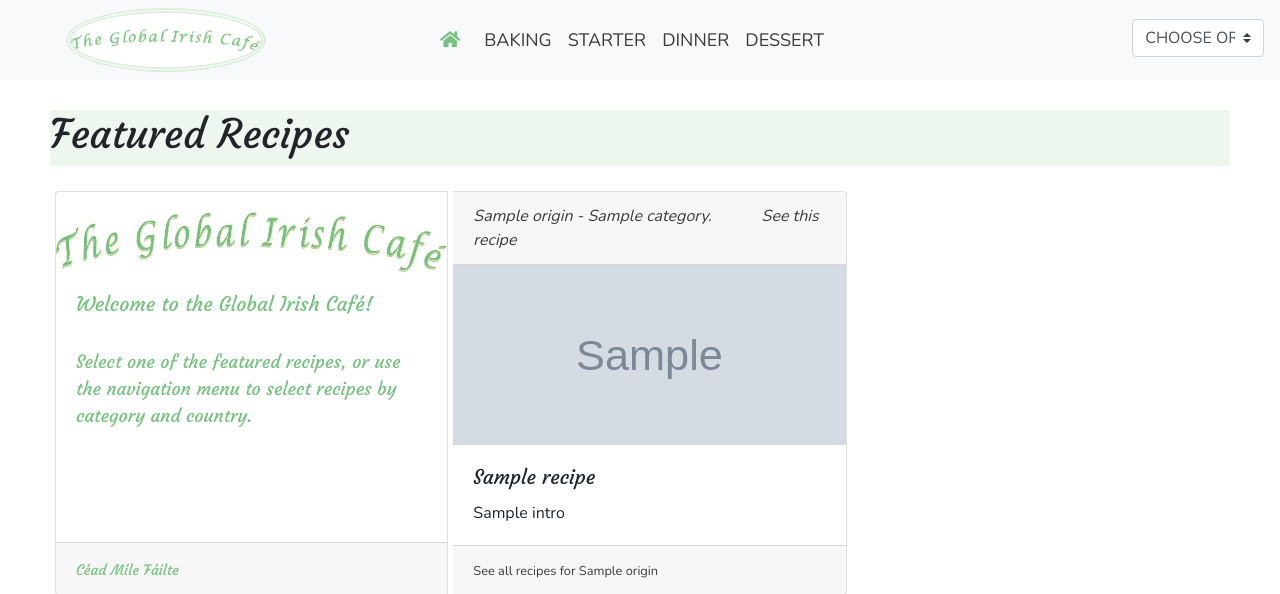
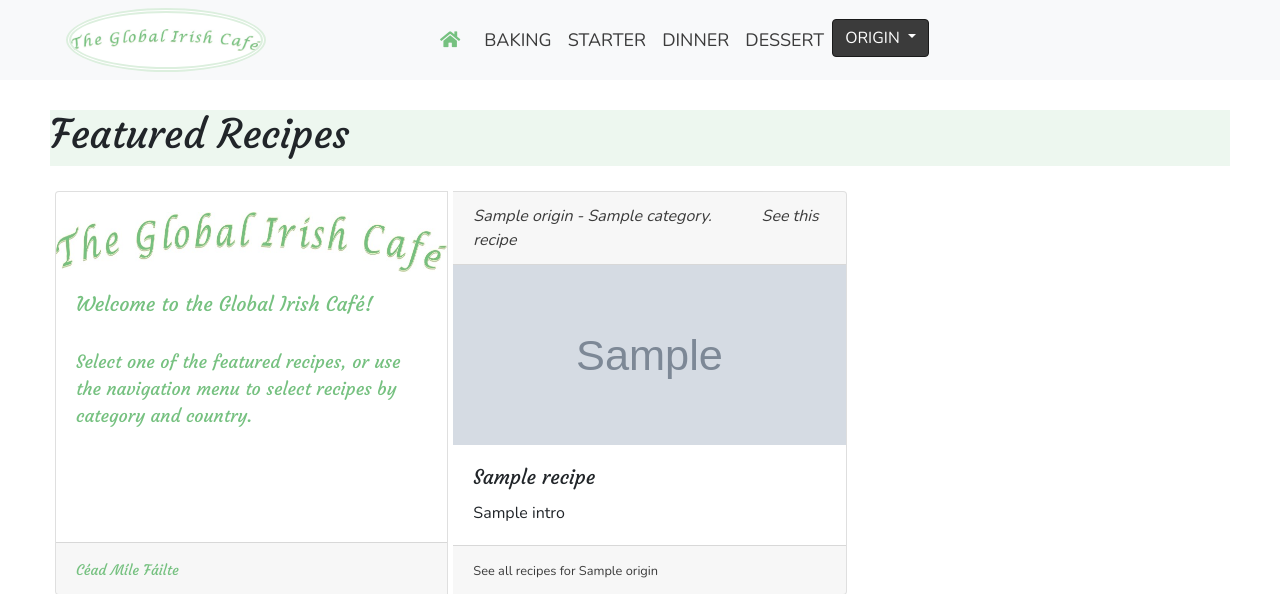
Before and after one commit to KittyMcDonagh/Third-Milestone-Project, a Flask app: template templates/recipes-home.html in a window 1280 px wide. Shown: the top 594 px of the page. Run offline with Flask 2, Linux system fonts and the light colour scheme; the template is opened without the code that fills it: most values are stand-ins (such as "Sample title", 1, 10 or a date in 2020); grey boxes marked "Sample" are stand-in pictures; some libraries are stand-ins or nearby versions; some web fonts are replaced.

Commit message:
dropdown menu added back in

```diff
--- a/templates/base.html
+++ b/templates/base.html
@@ -31,32 +31,36 @@
                     <li id="home" class="nav-item mr-2 "><a class="nav-link" href="{{ url_for('get_recipes_home') }}"><i class="fa fa-home icon-style" aria-hidden="true"></i></a></li>
 
                     <li class="nav-item">
-                        <a id="baking" class="nav-link" href="{{ url_for('get_recipes_category', sel_category="BAKING") }}">BAKING</a>
+                        <a id="baking" class="nav-link" href="{{ url_for('get_recipes_category', sel_category=" BAKING ") }}">BAKING</a>
                     </li>
 
                     <li class="nav-item">
-                        <a id="starter" class="nav-link" href="{{ url_for('get_recipes_category', sel_category="STARTER") }}">STARTER</a>
+                        <a id="starter" class="nav-link" href="{{ url_for('get_recipes_category', sel_category=" STARTER ") }}">STARTER</a>
                     </li>
 
                     <li class="nav-item">
-                        <a id="dinner" class="nav-link" href="{{ url_for('get_recipes_category', sel_category="DINNER") }}">DINNER</a>
+                        <a id="dinner" class="nav-link" href="{{ url_for('get_recipes_category', sel_category=" DINNER ") }}">DINNER</a>
                     </li>
 
                     <li class="nav-item">
-                        <a id="dessert" class="nav-link" href="{{ url_for('get_recipes_category', sel_category="DESSERT") }}">DESSERT</a>
+                        <a id="dessert" class="nav-link" href="{{ url_for('get_recipes_category', sel_category=" DESSERT ") }}">DESSERT</a>
                     </li>
 
-                    <div class="select-padding">
-                        <select class="custom-select">
-                            <option selected>CHOOSE ORIGIN</option>
+                    <!-- Dropdown menu for ORIGIN  -->
 
-                            {% for country in countries %}
+                    <div class="dropdown">
+                        <a class="btn btn-secondary dropdown-toggle" href="#" role="button" id="dropdownMenuLink" data-toggle="dropdown" aria-haspopup="true" aria-expanded="false">
+    ORIGIN
+  </a>
 
-                            <option value={{ country.country_name }}>{{ country.country_name }}</option>
+                        <div class="dropdown-menu" aria-labelledby="dropdownMenuLink">
+                            <a class="dropdown-item" href="#">ALL</a>
 
+                            {% for country in countries%}
+                            <div class="dropdown-divider"></div>
+                            <a class="dropdown-item" href="#">{{country.country_name}}</a>
                             {% endfor %}
-
-                        </select>
+                        </div>
                     </div>
 
                 </ul>
```
